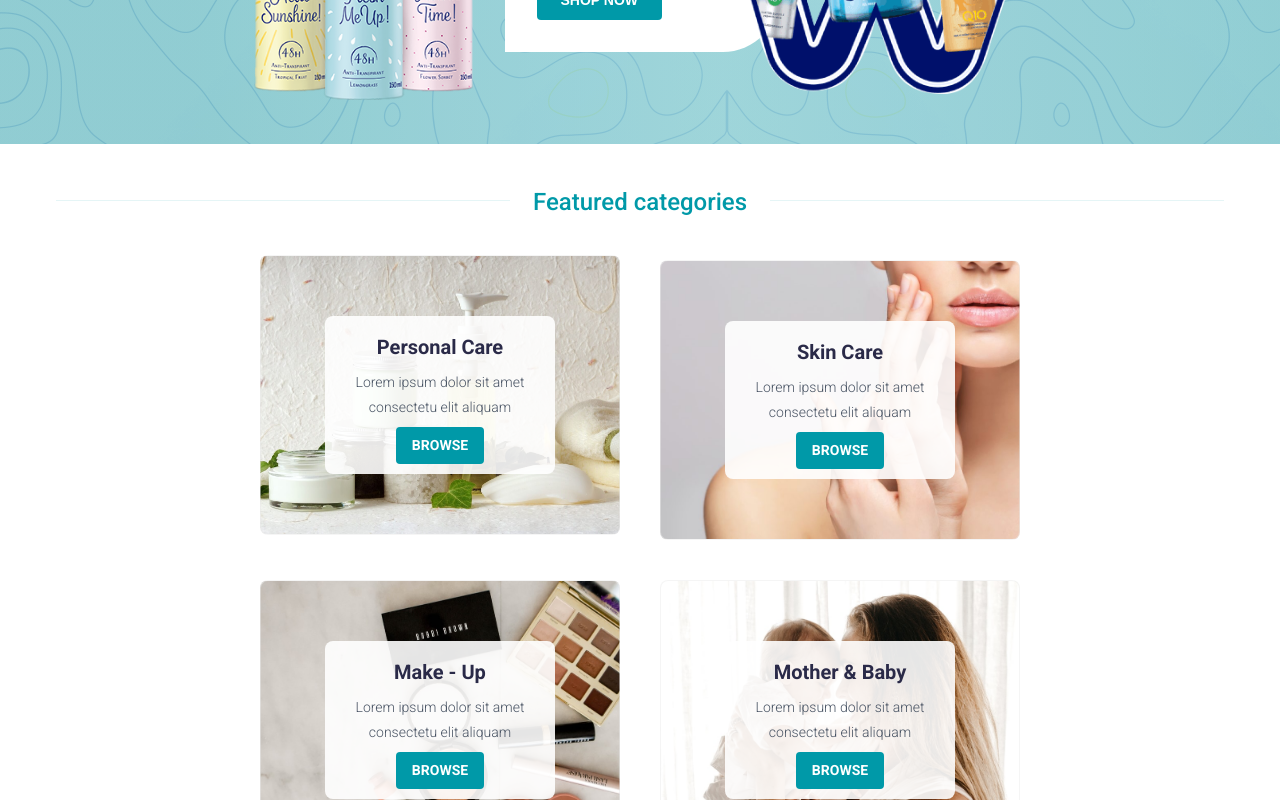
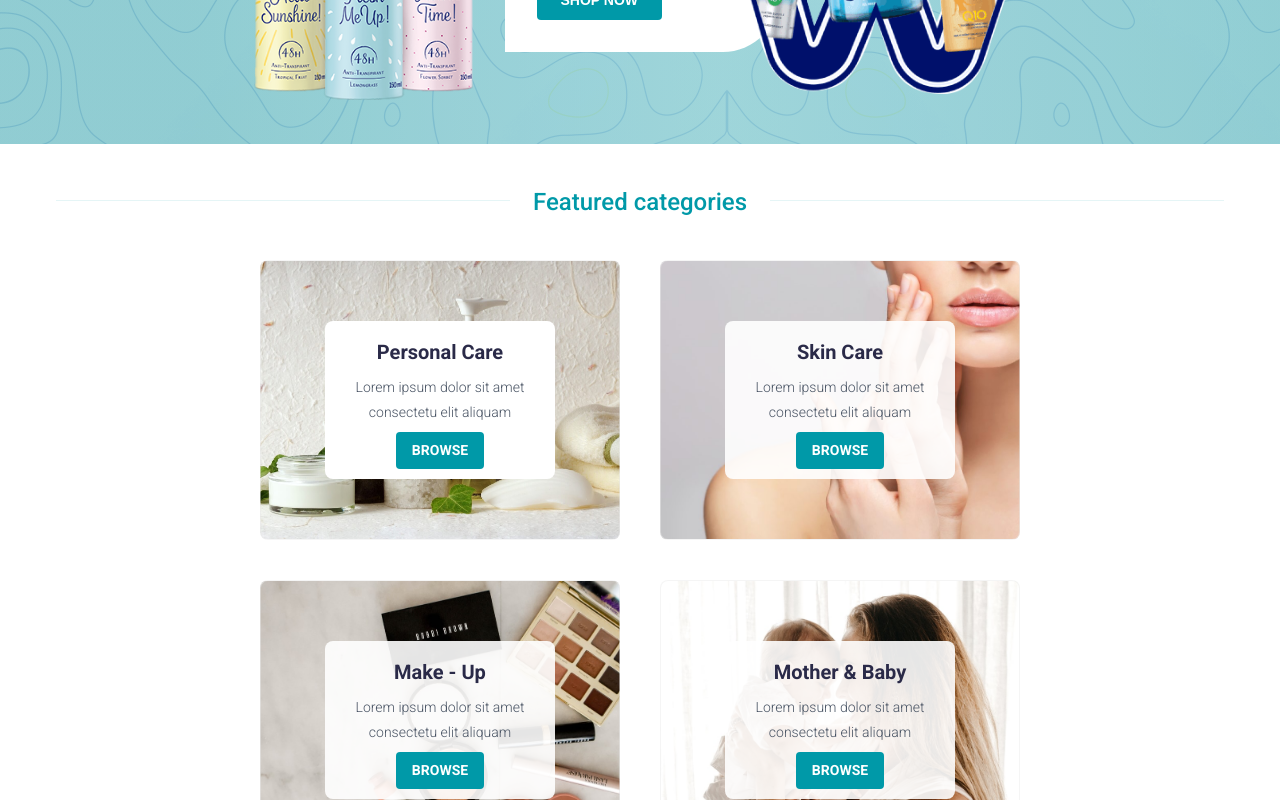
Before and after one commit to yasinakbulut25/taas-ecommerce, a Nuxt app: page / in a window 1280 px wide. In both pictures the pointer is over the element 440 px from the left and 1520 px from the top of the page. Shown: the part 1120-1920 px from the top of the page. Built offline with nearby package versions, Linux system fonts and the light colour scheme; no server answers.

Commit message:
feat: category card hover style

```diff
--- a/app/assets/css/main.css
+++ b/app/assets/css/main.css
@@ -3,6 +3,7 @@
   --font-secondary: "Rubik", sans-serif;
 
   --color-primary: #0099a8;
+  --color-primary-dark: #138a96;
   --color-secondary: #ff27ad;
   --color-promo: #00106b;
   --bg-light: #ececec29;
--- a/app/components/FeaturedCategories.vue
+++ b/app/components/FeaturedCategories.vue
@@ -95,10 +95,6 @@
   transition: transform 0.3s ease;
 }
 
-.category-card:hover {
-  transform: translateY(-5px);
-}
-
 .content-box {
   width: 100%;
   height: 100%;
@@ -111,6 +107,11 @@
   border-radius: 0.5rem;
   text-align: center;
   background-color: #ffffffe5;
+  transition: background-color 0.3s ease;
+}
+
+.category-card:hover .content-box {
+  background-color: #fff;
 }
 
 .category-title {
@@ -137,5 +138,10 @@
   border-radius: 0.25rem;
   cursor: pointer;
   text-transform: uppercase;
+  transition: background-color 0.3s ease;
+}
+
+.category-link:hover {
+  background-color: var(--color-primary-dark);
 }
 </style>
```
